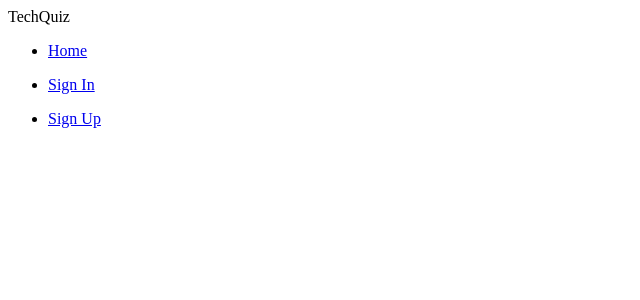
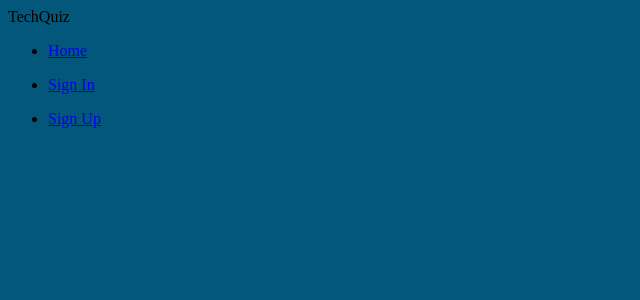
Before and after one commit to ReneP8/techquiz, a React (Create React App) app in the folder web/: page / in a window 1280 px wide. Shown: the top 300 px of the page, without its empty margins (0-640 px from the left). Built offline with nearby package versions, Linux system fonts and the light colour scheme.

Commit message:
changed background color for page

```diff
--- a/web/src/App.css
+++ b/web/src/App.css
@@ -0,0 +1,3 @@
+body {
+    background-color: #02577a;
+}
```
